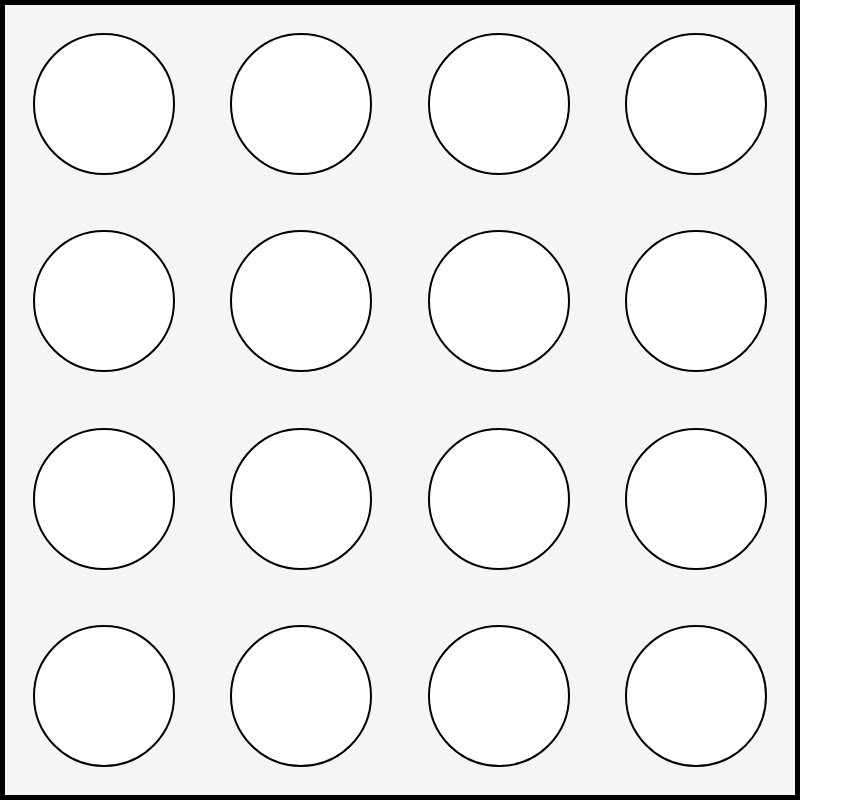
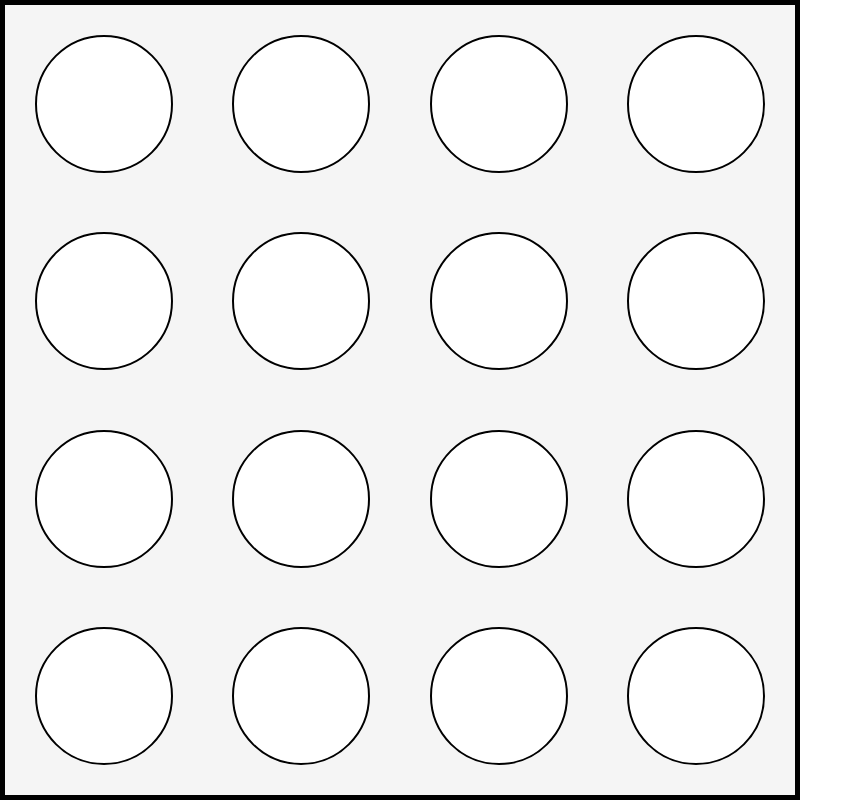
Before and after one commit to tmprk/4x4, a plain HTML site: page index.html in a window 1280 px wide. Shown: the whole page, without its empty margins (0-858 px from the left). Drawn offline with Linux system fonts and the light colour scheme.

Commit message:
Update index.html

```diff
--- a/index.html
+++ b/index.html
@@ -31,10 +31,11 @@
     }
 
     .dot {
+      box-sizing: border-box !important;
       width: 100%;
       height: 100%;
       border-radius: 50%;
-      outline: 2px solid black;
+      border: 2px solid black;
       background-color: white;
       cursor: pointer;
       display: flex;
```
